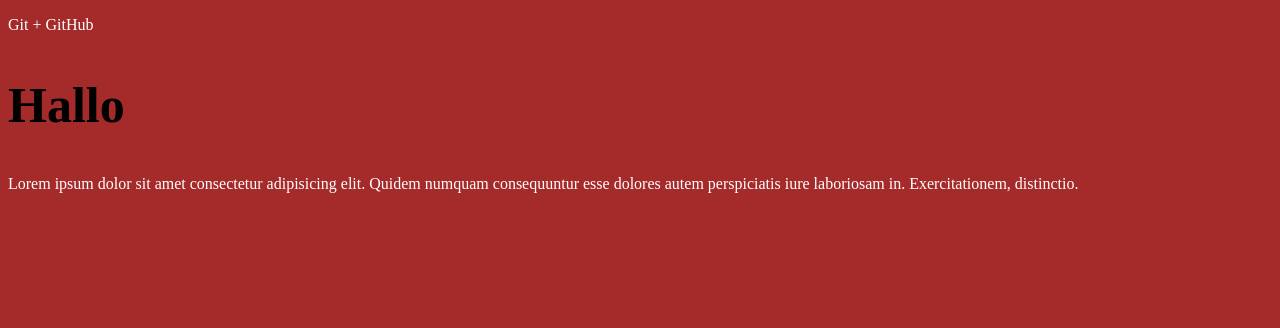
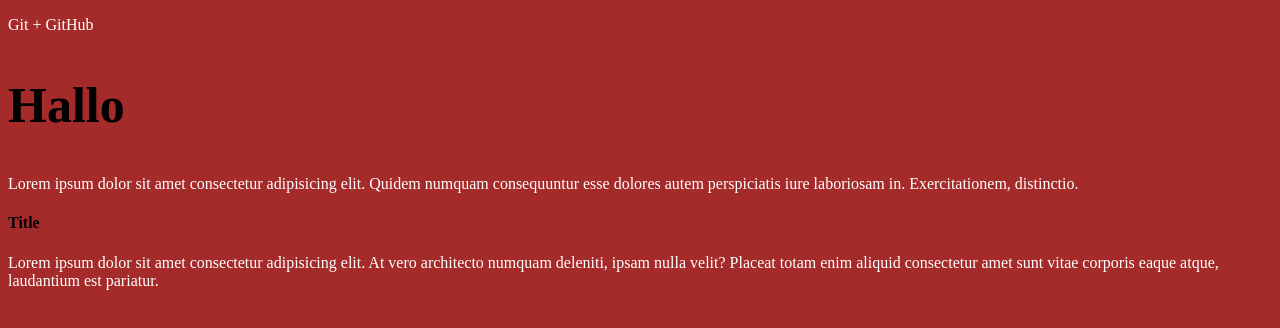
Before and after one commit to YbrNik/gittest, a plain HTML site: page index.html in a window 1280 px wide. Drawn offline with Linux system fonts and the light colour scheme.

Commit message:
Новая ветка

```diff
--- a/index.html
+++ b/index.html
@@ -12,5 +12,7 @@
     <p>Git + GitHub</p>
     <h2>Hallo</h2>
     <p>Lorem ipsum dolor sit amet consectetur adipisicing elit. Quidem numquam consequuntur esse dolores autem perspiciatis iure laboriosam in. Exercitationem, distinctio.</p>
+    <h4>Title</h4>
+    <p>Lorem ipsum dolor sit amet consectetur adipisicing elit. At vero architecto numquam deleniti, ipsam nulla velit? Placeat totam enim aliquid consectetur amet sunt vitae corporis eaque atque, laudantium est pariatur.</p>
 </body>
 </html>
```
